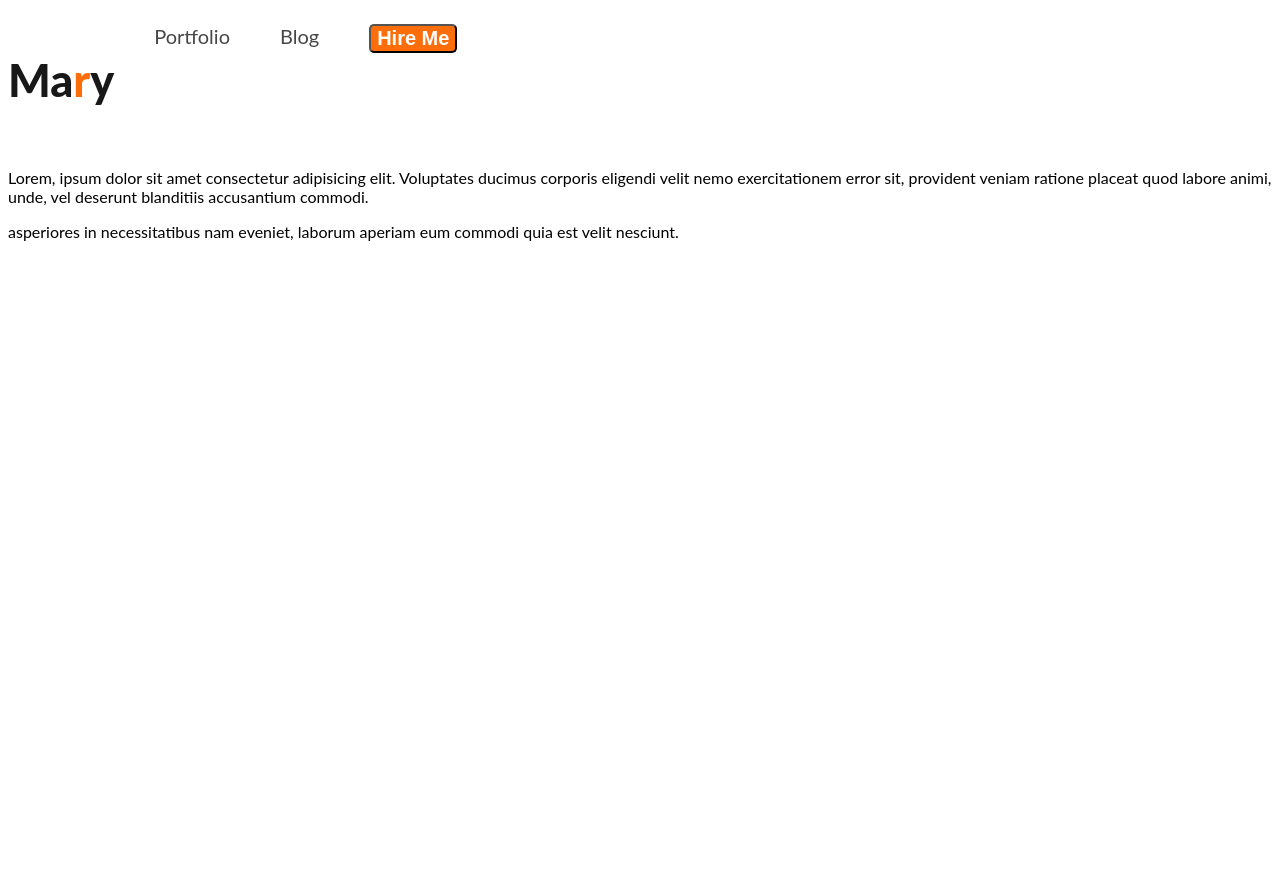
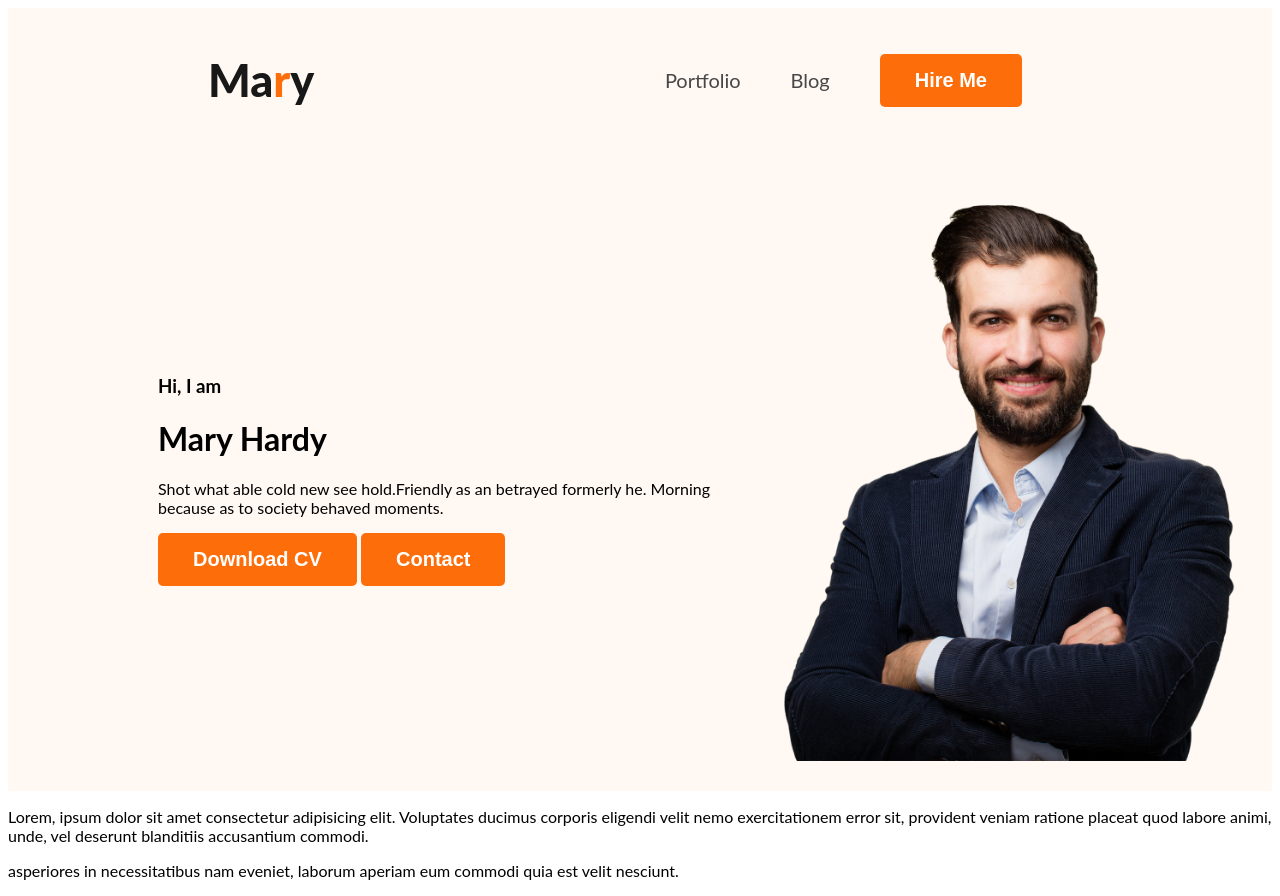
Before and after one commit to sohag55rana/my-another-portfolio, a plain HTML site: page index.html in a window 1280 px wide. Before the commit the page ends 800 px from the top, so only its background shows below. Drawn offline with Linux system fonts and the light colour scheme.

Commit message:
added new banner

```diff
--- a/index.html
+++ b/index.html
@@ -10,7 +10,7 @@
     <link rel="stylesheet" href="style/style.css">
 </head>
 <body>
-    <header>
+    <header class="header">
         <nav>
             <h3 class="nav-title">Ma<span class="text-primary">r</span>y</h3>
             <ul>
@@ -25,6 +25,16 @@
                 </li>
             </ul>
         </nav>
+        <div class="banner">
+            <div class="banner-content">
+                <h3 class="banner-greeting">Hi, I  am</h3>
+                <h1 class="banner-title">Mary Hardy</h1>
+                <p>Shot what able cold new see hold.Friendly as an betrayed formerly he. Morning because as to society behaved moments.</p>
+                <button class="btn-primary">Download CV</button>
+                <button class="btn-primary">Contact</button>
+            </div>
+            <img class="profile-pic" src="images/hardy.png" alt="hardy image here">
+        </div>
     </header>
     <main><p>Lorem, ipsum dolor sit amet consectetur adipisicing elit. Voluptates ducimus corporis eligendi velit nemo exercitationem error sit, provident veniam ratione placeat quod labore animi, unde, vel deserunt blanditiis accusantium commodi.</p></main>
     <footer><p> asperiores in necessitatibus nam eveniet, laborum aperiam eum commodi quia est velit nesciunt.</p></footer>
--- a/style/style.css
+++ b/style/style.css
@@ -5,6 +5,10 @@ body{
 }
 nav{
     display: flex;
+    justify-content: space-between;
+    /* vertical korte chaile */
+    align-items: center;
+    margin: 0px 200px;
 }
 .nav-title{
     color:#181818;
@@ -17,14 +21,17 @@ nav{
 .btn-primary{
     border-radius: 5px;
     background: #FD6E0A;
+    border: 0;
     color:#FFF;
     text-align: center;
     font-size: 20px;
     font-weight: 700;
+    padding: 15px 35px;
 
 }
 nav > ul {
     display: flex;
+    align-items: center;
 }
 nav li{
     list-style: none;
@@ -36,3 +43,15 @@ nav a{
     font-size: 20px;
     font-weight: 400;
 }
+/* banner style here  */
+.header{
+    background-color: #FFF8F3;
+}
+.banner{
+    padding: 30px 30px 30px 150px;
+    display: flex;
+    align-items: center;
+}
+.banner .profile-pic{
+    width: 500px;
+}
```
